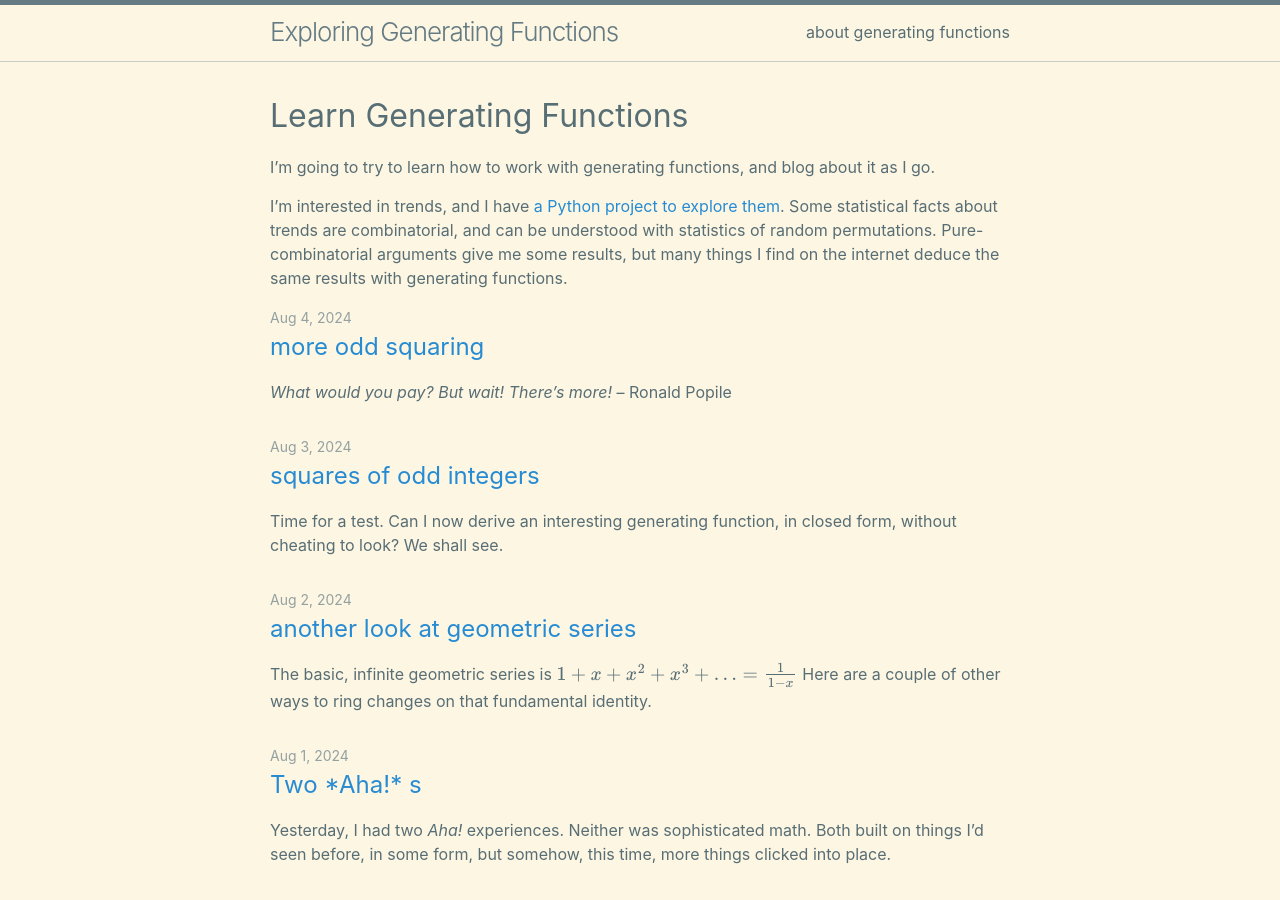
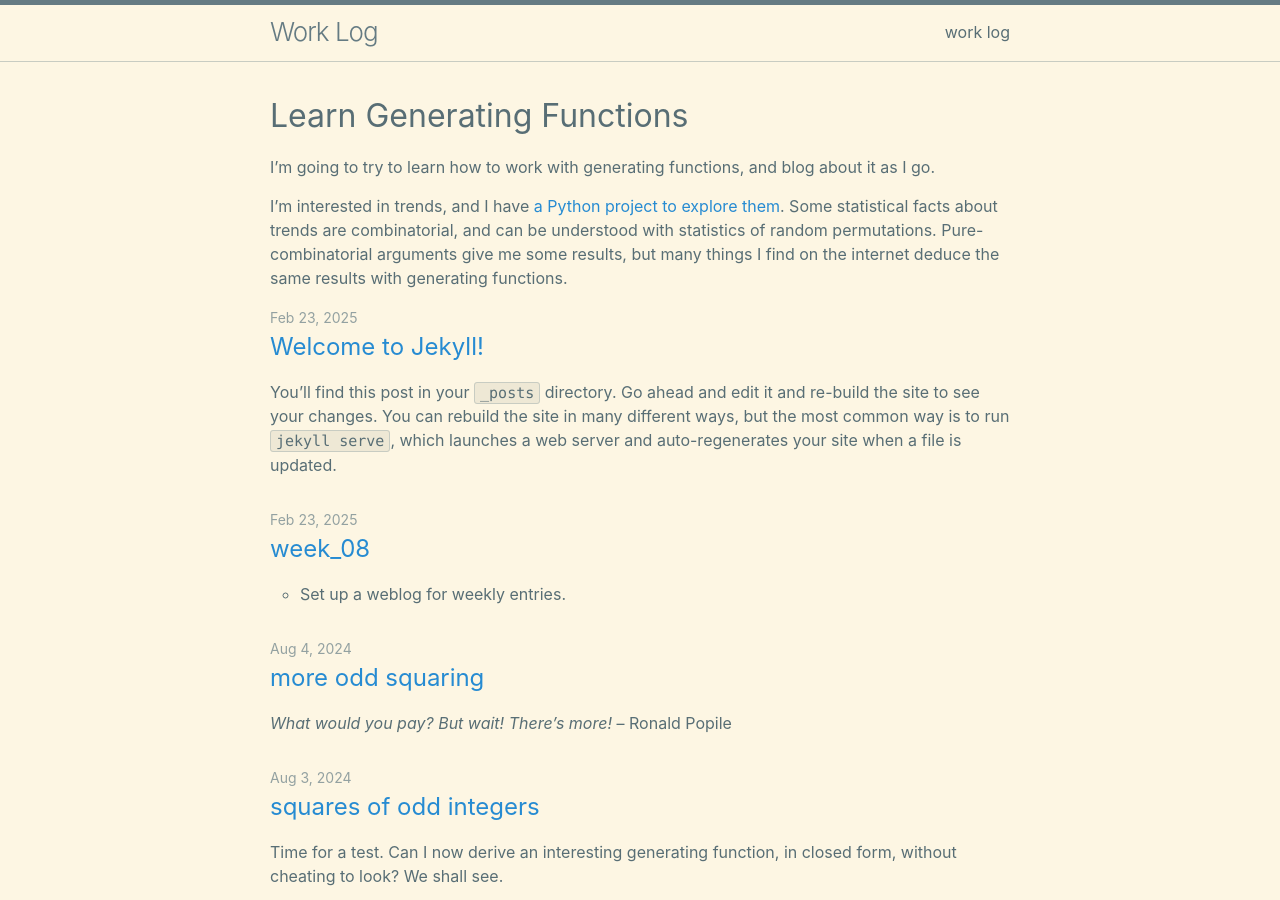
Before and after one commit to jsh/week-log, a Jekyll site: the page built from index.md, in a window 1280 px wide and 900 px high. Built offline with Jekyll 4.4.1, drawn with Linux system fonts in a browser that asks for light colours; some of the changed text lies outside the part shown.

Commit message:
Start a week-log blog.
Instead of starting afresh, which was resisting my efforts,
just turn learn-generating-functions blog into a template and use it.

The new repo seems to work fine as a blog, so now I'm fixing the title
and adding a couple of new posts. If that works, I'll get rid of the old
posts and be good to go!

```diff
--- a/_config.yml
+++ b/_config.yml
@@ -1,4 +1,4 @@
-title: Exploring Generating Functions
+title: Work Log
 author:
   name: Jeffrey S. Haemer
   email: jeffrey.haemer@gmail.com
@@ -6,7 +6,8 @@ author:
 # The `>` after `description:` means to ignore line-breaks until next key.
 # If you want to omit the line-break after the end of text, use `>-` instead.
 description: >
-  I learn how to think about and work with generating functions.
+  A simple weblog to track what I've been doing.
+  My goal is five bullet points by end-of-week.
 
 # Build settings
 
--- /dev/null
+++ b/_posts/2025-02-23-week_08.markdown
@@ -0,0 +1,7 @@
+---
+layout: post
+title: "week_08"
+date: 2025-02-23
+---
+
+* Set up a weblog for weekly entries.
--- /dev/null
+++ b/_posts/2025-02-23-welcome-to-jekyll.markdown
@@ -0,0 +1,29 @@
+---
+layout: post
+title:  "Welcome to Jekyll!"
+date:   2025-02-23 15:26:38 -0700
+categories: jekyll update
+---
+You’ll find this post in your `_posts` directory. Go ahead and edit it and re-build the site to see your changes. You can rebuild the site in many different ways, but the most common way is to run `jekyll serve`, which launches a web server and auto-regenerates your site when a file is updated.
+
+Jekyll requires blog post files to be named according to the following format:
+
+`YEAR-MONTH-DAY-title.MARKUP`
+
+Where `YEAR` is a four-digit number, `MONTH` and `DAY` are both two-digit numbers, and `MARKUP` is the file extension representing the format used in the file. After that, include the necessary front matter. Take a look at the source for this post to get an idea about how it works.
+
+Jekyll also offers powerful support for code snippets:
+
+{% highlight ruby %}
+def print_hi(name)
+  puts "Hi, #{name}"
+end
+print_hi('Tom')
+#=> prints 'Hi, Tom' to STDOUT.
+{% endhighlight %}
+
+Check out the [Jekyll docs][jekyll-docs] for more info on how to get the most out of Jekyll. File all bugs/feature requests at [Jekyll’s GitHub repo][jekyll-gh]. If you have questions, you can ask them on [Jekyll Talk][jekyll-talk].
+
+[jekyll-docs]: https://jekyllrb.com/docs/home
+[jekyll-gh]:   https://github.com/jekyll/jekyll
+[jekyll-talk]: https://talk.jekyllrb.com/
```
Also changed, not shown: about.md (+2 -5 lines).
